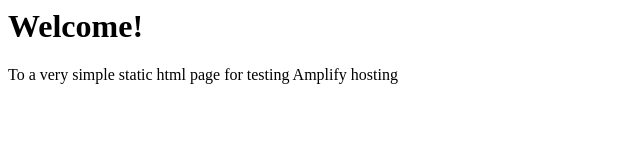
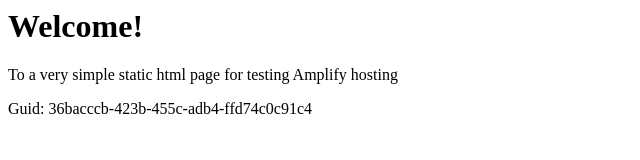
Before and after one commit to aws-aemilia-cdg/Github-PR-Commit-Integration-Test-DoNotTouch-v1-prod-eu-west-3, a website: page src/index.html in a window 1280 px wide. Shown: the whole page, without its empty margins (0-640 px from the left). Drawn offline with Linux system fonts and the light colour scheme.

Commit message:
commit from integ tests

```diff
--- a/src/index.html
+++ b/src/index.html
@@ -1,3 +1,5 @@
+
+
 <html lang="en">
 
 <head>
@@ -10,6 +12,6 @@
 <body>
     <h1>Welcome!</h1>
     <p>To a very simple static html page for testing Amplify hosting</p>
-</body>
+    <p>Guid: 36bacccb-423b-455c-adb4-ffd74c0c91c4</p></body>
 
 </html>
```
